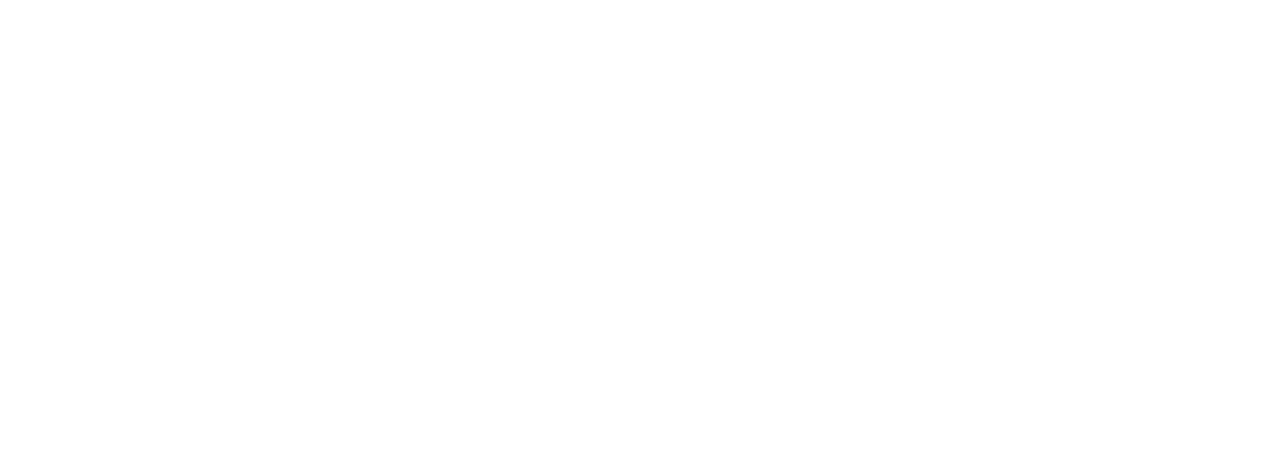
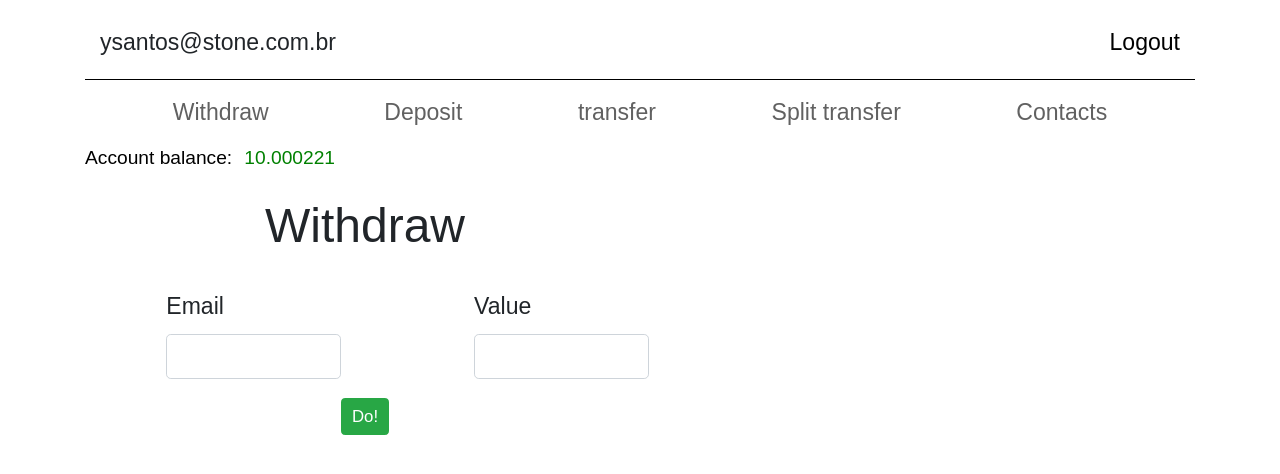
Before and after one commit to yashin5/financial_system_web, a React (Create React App) app: page /withdraw in a window 1280 px wide. Shown: the top 474 px of the page. Built offline with nearby package versions, Linux system fonts and the light colour scheme.

Commit message:
feat: screen withdraw

```diff
--- a/src/App.tsx
+++ b/src/App.tsx
@@ -6,7 +6,7 @@
   return (
       <BrowserRouter>
         <Switch>
-          <Route path="/home" component={Dashboard} />
+          <Route path="/withdraw" component={Dashboard} />
         </Switch>
       </BrowserRouter>
   );
--- a/src/components/Forms.tsx
+++ b/src/components/Forms.tsx
@@ -28,7 +28,7 @@
     onChange: Function,
     value: any,
     label: string
-    options?: Array<any>
+    options?: Array<string>
 };
 
 interface Props {
@@ -37,21 +37,22 @@
 
 const Forms = (props: Props) =>{
     const forms = (
-
-            props.forms.map((form: any) => (
-                <RowContainer>
+        <RowContainer >
+           {
+                props.forms.map((form: any) => (
                     <Col key={form.label} md="4" >
-                        <FormGroup>
+                        <FormGroup >
                             <Label>{form.label}</Label>
                             {inputFieldFormat(form)}
                         </FormGroup>
                     </Col>
-                </RowContainer>
-            ))
+                ))
+            }
+        </RowContainer>
 
-    )
+    );
     return forms
-}
+};
 
 export default Forms
 
--- a/src/pages/Dashboard.tsx
+++ b/src/pages/Dashboard.tsx
@@ -4,6 +4,7 @@
 import Header from '../views/Header'
 import NavigationFunctions from '../views/NavigationFunctions'
 import AccountBalance from '../views/AccountBalance'
+import Withdraw from '../views/Withdraw'
 
 
 interface State{
@@ -31,7 +32,7 @@
                     <NavigationFunctions/>
                     <AccountBalance balance={balance} />
                         <Switch>
-                            {/* <Route exact path="/candidatos" component={Candidates} /> */}
+                            <Route exact path="/withdraw" component={Withdraw} />
                         </Switch>
                 </Container>
             </BrowserRouter>
--- /dev/null
+++ b/src/views/Withdraw.tsx
@@ -0,0 +1,79 @@
+import React, {Component, FormEvent, ChangeEvent} from 'react'
+import { Container, Form, Button } from 'reactstrap'
+import styled from 'styled-components'
+import Forms from '../components/Forms'
+
+interface State {
+    email: string,
+    value: string
+};
+
+export default class Withdraw extends Component<{},State> {
+    constructor(props: State){
+        super(props);
+        this.state = {email: "", value: ""}
+    };
+
+    email = (event: ChangeEvent<HTMLInputElement>) =>{
+        this.setState({email: event.target.value})
+    };
+
+    value = (event: ChangeEvent<HTMLInputElement>) =>{
+        this.setState({value: event.target.value})
+    };
+
+    withdraw = (event: FormEvent<HTMLFormElement>) => {
+        event.preventDefault();
+    }
+
+    render(){
+        const { email, value } = this.state
+        const formOne = [{
+            label: "Email",
+            value: email,
+            onChange: this.email,
+            type: "text"
+        },
+        {
+            label: "Value",
+            value: value,
+            onChange: this.value,
+            type: "text"
+        }]
+        return(
+            <Container>
+                <HeaderFunctions>
+                    <h1>Withdraw </h1>
+                </HeaderFunctions>
+                <Form onSubmit={this.withdraw}>
+                    <FormContainer>
+                        {Forms({forms: formOne})}
+                    </FormContainer>
+                    <ButtonContainer>
+                        <Button color="success" size="sm">Do!</Button>
+                    </ButtonContainer>
+                </Form>
+            </Container>
+        );
+    };
+};
+
+const HeaderFunctions = styled.div`
+    margin-top: 5px;
+    display: flex;
+    align-items: center;
+    justify-content: center;
+    width: 530px ;
+`
+const ButtonContainer = styled.div`
+    display: flex;
+    justify-content: center;
+    width: 530px ;
+`
+const FormContainer = styled(Container)`
+    margin-top: 25px;
+    width: 600px;
+    display: flex;
+    justify-content: left;
+    align-items: center;
+`
```
